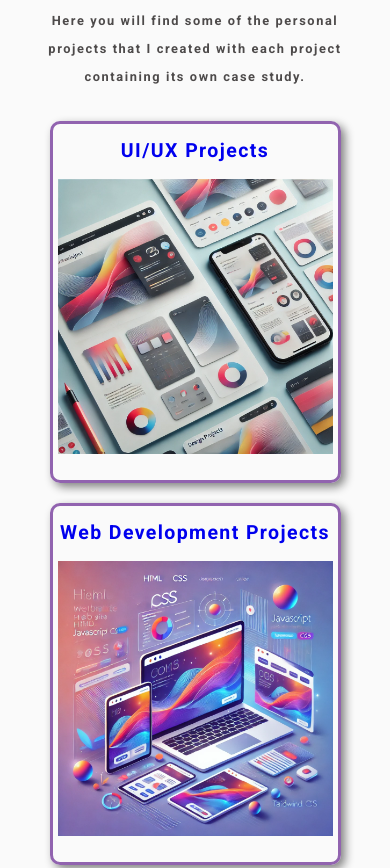
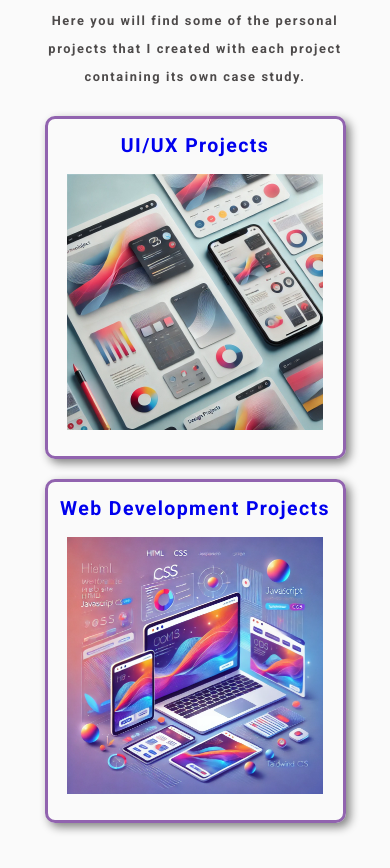
Before and after one commit to ashutoshgovalkar2908/My-Portfolio, a plain HTML site: page index.html in a window 390 px wide. Shown: the part 2093-2961 px from the top of the page. Drawn offline with Linux system fonts and the light colour scheme.

Commit message:
Some changes in project section.

```diff
--- a/portfolio_media.css
+++ b/portfolio_media.css
@@ -544,7 +544,7 @@
         width: 90%;
     }
     .project-wrapper{
-        padding: 25px;
+        padding: 20px;
     }
     .Web_dev-project-wrapper{
         width: 100%;
@@ -572,7 +572,7 @@
         font-size: 5vw;
     }
     .image{
-        width: 100%;
+        width: 90%;
     }
     .project-detail{
         padding: 7px;
@@ -816,7 +816,7 @@
         font-size: 6vw;
     }
     .image{
-        width: 100%;
+        width: 90%;
     }
     .project-detail{
         padding: 7px;
```
